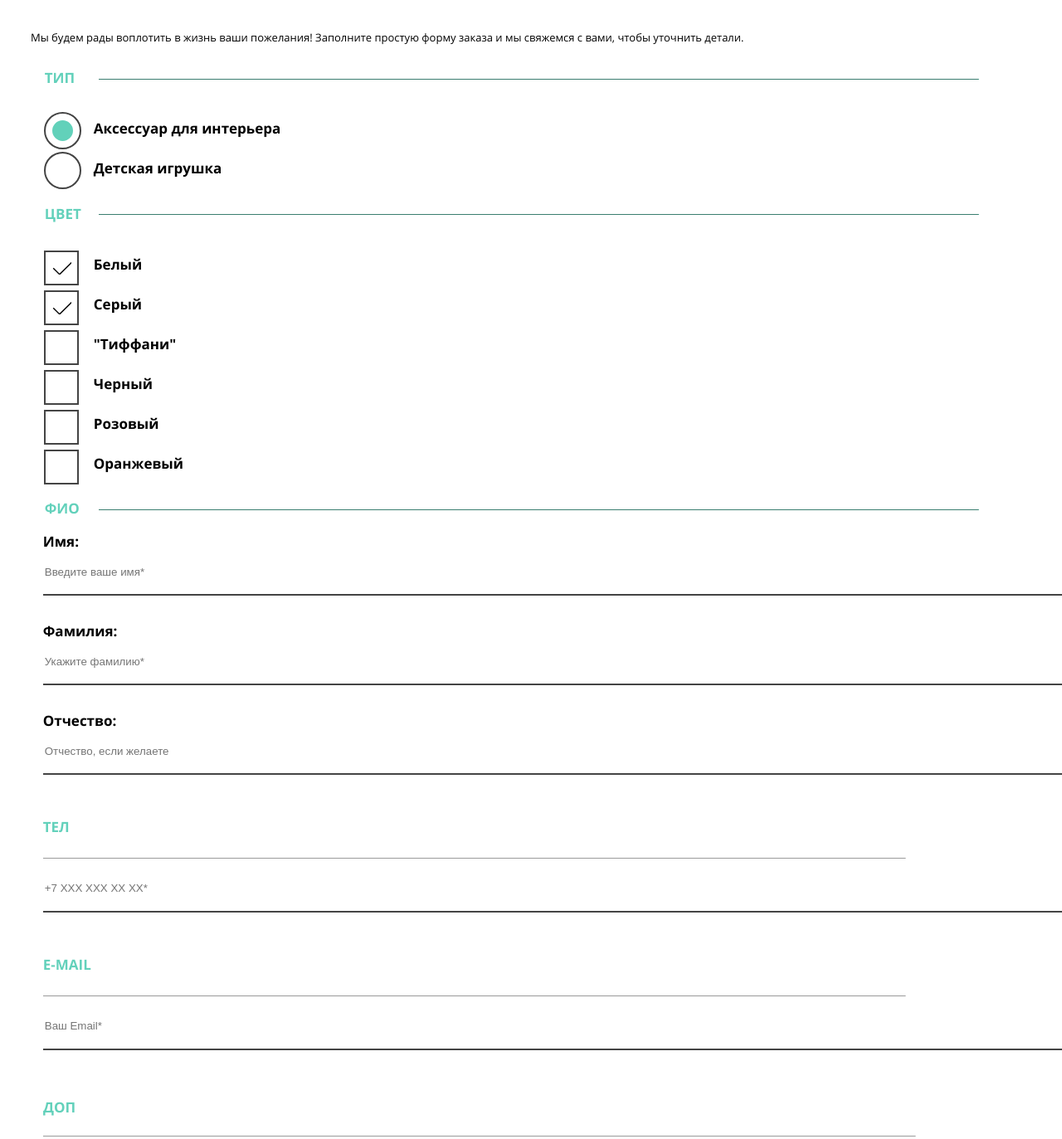
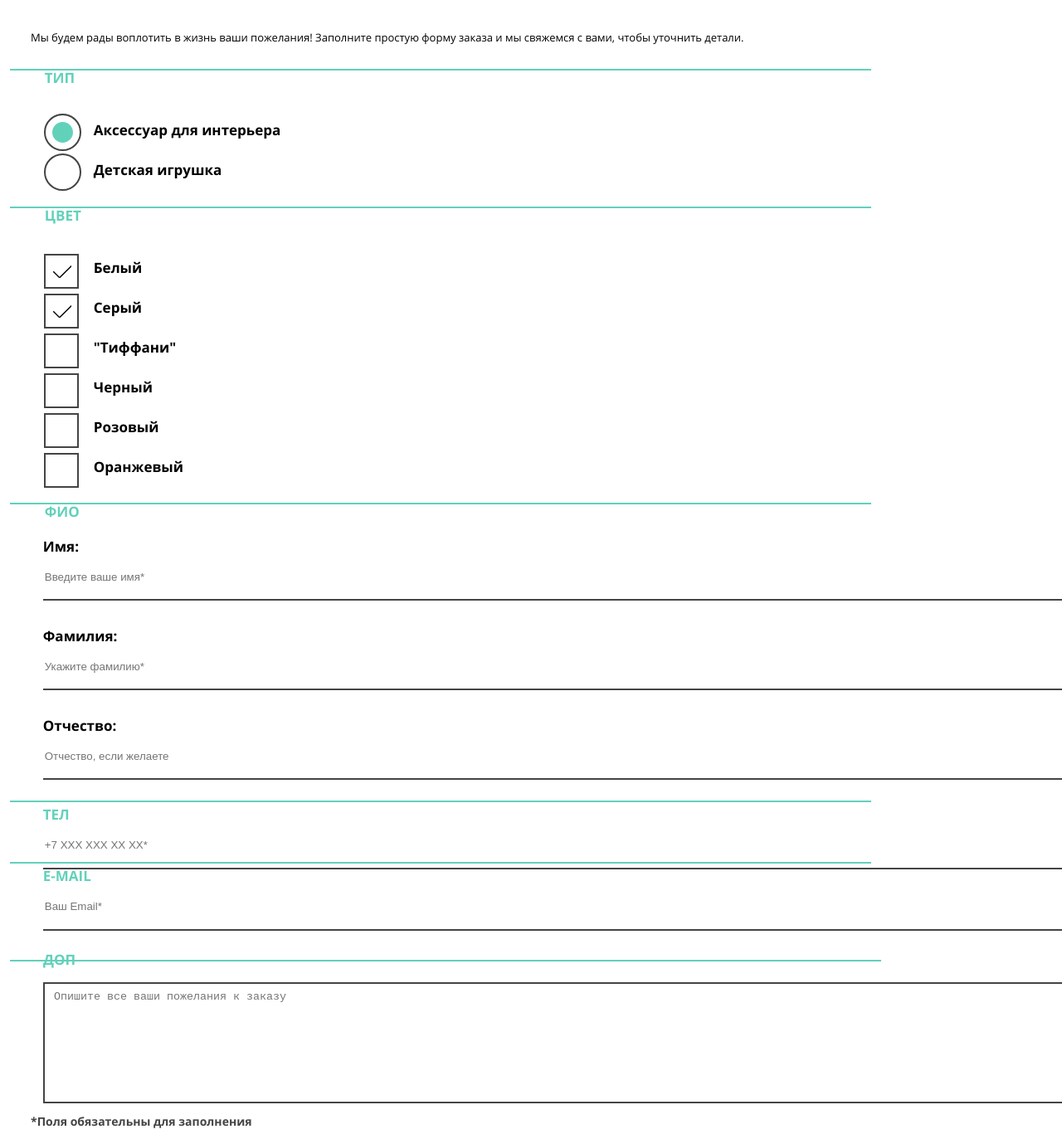
Before and after one commit to VasilevAleks/1623077-mishka-22, a website: page source/form.html in a window 1280 px wide. Shown: the part 622-1995 px from the top of the page at 83% size. Drawn offline with nearby package versions, Linux system fonts and the light colour scheme; files that its build step writes are made by us from their sources; files whose address does not match are found by name.

Commit message:
Стилизация формы

```diff
--- a/source/form.html
+++ b/source/form.html
@@ -91,7 +91,7 @@
         <section class="filter">
           <form method="get" action="https://echo.htmlacademy.ru">
             <fieldset class="filter__type">
-              <legend class="filter__name">ТИП<hr size=1px width=83% align="left"></legend>
+              <legend class="filter__name">ТИП</legend><span class="scale"></span>
               <ul class="filter__list">
                 <li class="filter__radio-item">
                   <input class="visually-hidden filter__input" type="radio" name="work" id="filter__for-home" checked>
@@ -104,7 +104,8 @@
               </ul>
             </fieldset>
             <fieldset class="filter__type">
-              <legend class="filter__name">ЦВЕТ<hr size=1px width=83% align="left"></legend>
+              <legend class="filter__name">ЦВЕТ</legend>
+              <span class="scale"></span>
                 <ul class="filter__list">
                   <li class="filter__color-items">
                     <input class="visually-hidden filter__checkbox" type="checkbox" name="white" id="filter__white" checked>
@@ -133,7 +134,8 @@
                 </ul>
             </fieldset>
             <fieldset class="full-name">
-              <legend class="full-name__title">ФИО<hr size=1px width=83% align="left"></legend>
+              <legend class="full-name__title">ФИО</legend>
+              <span class="scale"></span>
               <p class="full-name__about">
                 <label class="full-name__name" for="name">Имя:</label>
                 <input class="full-name__name-input" id="name" type="text" name="contacts-name" placeholder="Введите ваше имя*">
@@ -149,19 +151,13 @@
             </fieldset>
             <fieldset class="feedback">
               <legend class="visually-hidden">Для обратной связи</legend>
-              <p>
-                <label class="feedback__contacts" for="phone">ТЕЛ</label>
-                <hr size=1px width=83% align="left">
+                <label class="feedback__contacts" for="phone">ТЕЛ</label><span class="scale"></span>
                 <input class="feedback__contacts-input" id="phone" type="text" name="feedback-phone" placeholder="+7 ХХХ ХХХ ХХ ХХ*">
-              </p>
-              <p>
-                <label class="feedback__contacts" for="email">E-MAIL</label>
-                <hr size=1px width=83% align="left">
+                <label class="feedback__contacts" for="email">E-MAIL</label><span class="scale"></span>
                 <input class="feedback__contacts-input" id="email" type="email" name="feedback-email" placeholder="Ваш Email*">
-              </p>
             </fieldset>
             <div class="wishes-text">
-              <p class="wishes-text__title">ДОП<hr size=1px width=83% align="left"></p>
+              <p class="wishes-text__title">ДОП</p><span class="scale"></span>
               <textarea rows="7" cols="30" name="text" placeholder="Опишите все ваши пожелания к заказу"></textarea>
             </div>
             <p class="filter__text">*Поля обязательны для заполнения</p>
--- a/source/sass/blocks/filter.scss
+++ b/source/sass/blocks/filter.scss
@@ -13,14 +13,14 @@
   line-height: 16px;
   text-transform: uppercase;
   color: #63d1bb;
+}
 
-  & hr {
-    position: absolute;
-    left: 80px;
-    top: 0;
-    border-color: #62d1ba;
-    background-color: #62d1ba;
-  }
+.scale {
+  position: relative;
+  left: -40px;
+  top: -25px;
+  border-color: #62d1ba;
+  background-color: #62d1ba;
 }
 
 .filter__list {
--- a/source/sass/style.scss
+++ b/source/sass/style.scss
@@ -17,4 +17,4 @@
 @import "blocks/filter.scss";
 @import "blocks/full-name.scss";
 @import "blocks/feedback.scss";
-@import "blocks/wishes-text.scss"
+@import "blocks/wishes-text.scss";
--- a/source/sass/utils/global.scss
+++ b/source/sass/utils/global.scss
@@ -23,3 +23,10 @@ a {
 .not-show {
   display: none;
 }
+
+.scale {
+  width: 83%;
+  height: 1px;
+  border-bottom: 1px solid #62d1ba;
+  display: block;
+}
```
